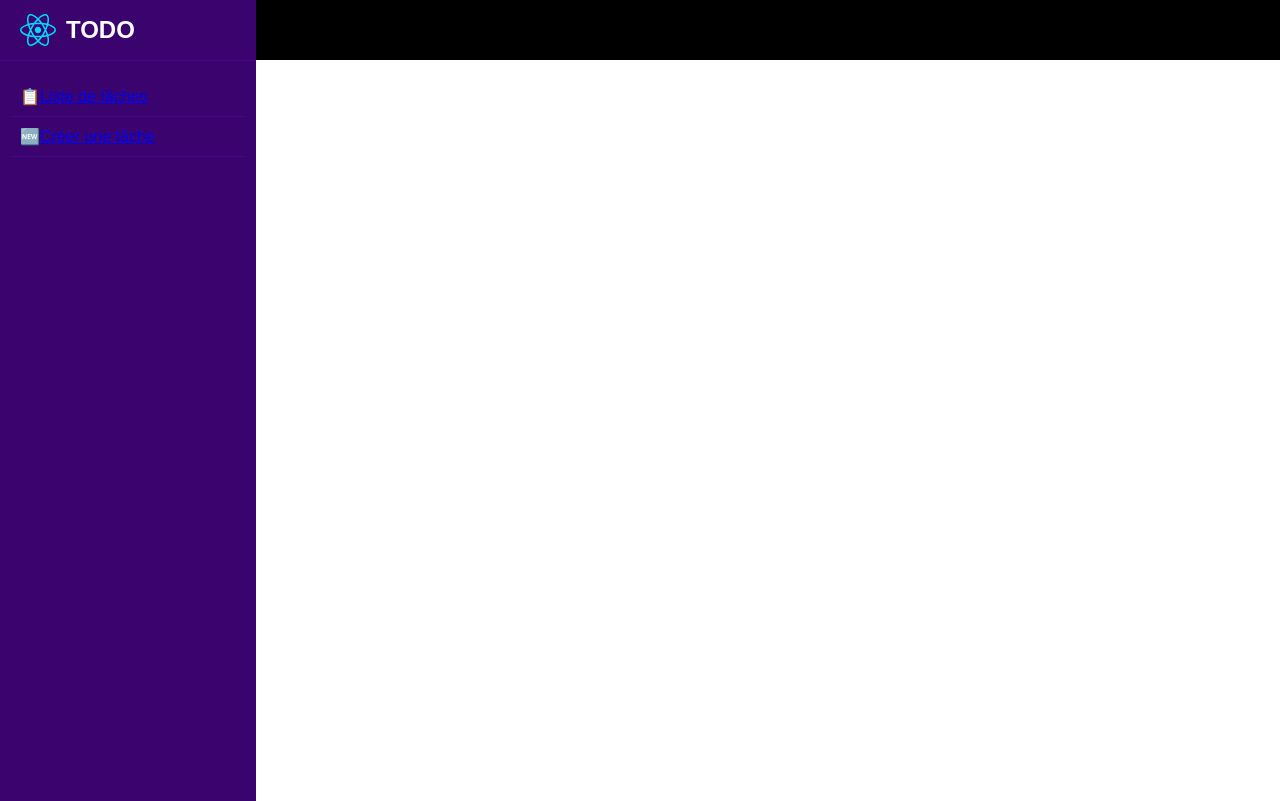
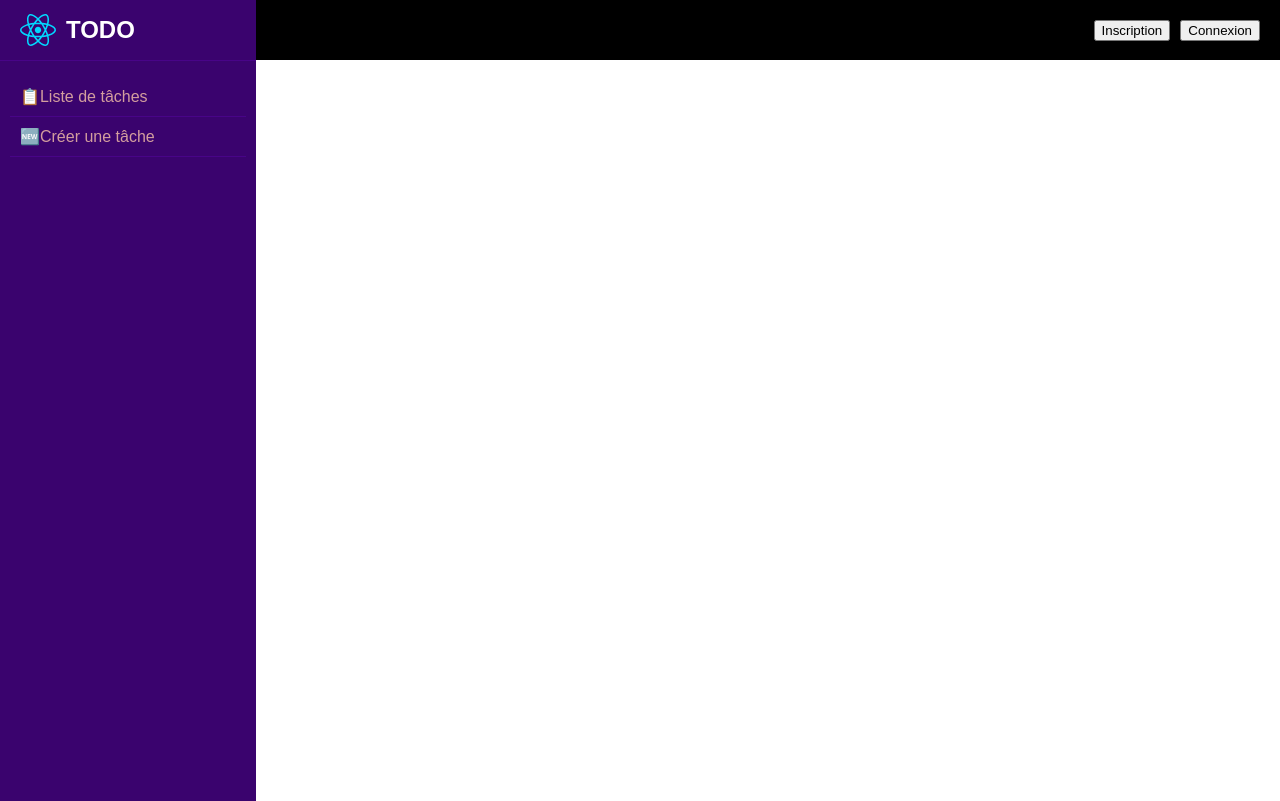
Before and after one commit to kalifrancis1709-code/todo-full, a React (Vite) app: page / in a window 1280 px wide. Built offline with nearby package versions, Linux system fonts and the light colour scheme; no server answers.

Commit message:
update before merging alain

```diff
--- a/src/App.css
+++ b/src/App.css
@@ -59,6 +59,7 @@ li.menu-item {
   padding-left: 10px;
   color: #d39e9e;
 }
+
 li.menu-item:hover {
   background-color: #480488;
   color: #ffffff;
@@ -73,17 +74,22 @@ li.menu-item:hover {
 .menu-bar {
   background-color: #000000;
   height: 60px;
+  display: flex;
+  justify-content: flex-end;
+  align-items: center;
+  gap: 10px;
+  padding-right: 20px;
 }
 
 .main-content {
   min-height: calc(100vh - 60px);
+  margin: 0 48px;
 }
 
 table {
-  width: 95%;
+  width: 100%;
   padding: 12px;
   border-collapse: collapse;
-  margin: 0 24px;
 }
 
 th,
@@ -106,3 +112,14 @@ input {
   width: 500px;
   margin: 6px;
 }
+
+.menu-item a {
+  text-decoration: none;
+  color: #d39e9e;
+}
+
+.actions {
+  display: flex;
+  gap: 20px;
+  padding-left: 20px;
+}
--- a/src/layouts/Dashboard.tsx
+++ b/src/layouts/Dashboard.tsx
@@ -22,7 +22,10 @@ export default function Dashboard() {
       </div>
 
       <div className="colonne2">
-        <div className="menu-bar">3</div>
+        <div className="menu-bar">
+          <button>Inscription</button>
+          <button>Connexion</button>
+        </div>
         <div className="main-content">
           <Outlet />
         </div>
--- /dev/null
+++ b/src/pages/Login.tsx
@@ -0,0 +1,3 @@
+export default function login() {
+  return <div>login</div>;
+}
--- a/src/pages/TachesList.tsx
+++ b/src/pages/TachesList.tsx
@@ -34,7 +34,7 @@ export default function TachesList() {
   }, []);
 
   return (
-    <div>
+    <div className="page-main">
       <h1>Liste des tâches</h1>
       <table>
         <thead>
@@ -53,8 +53,10 @@ export default function TachesList() {
                 {t.designation} -- {t.id}
               </td>
               <td>
-                <button onClick={() => modifier(t.id)}>✍️modifier</button>
-                <button onClick={() => supprimer(t.id)}>🗑️</button>
+                <div className="actions">
+                  <button onClick={() => modifier(t.id)}>✍️modifier</button>
+                  <button onClick={() => supprimer(t.id)}>🗑️</button>
+                </div>
               </td>
             </tr>
           ))}
```
Also changed, not shown: src/pages/Signup.tsx (added).
